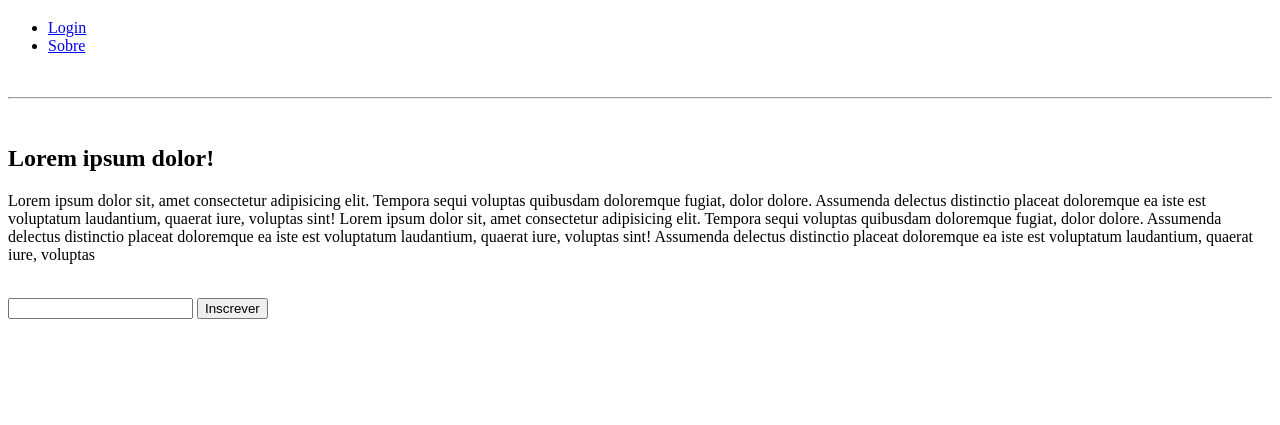
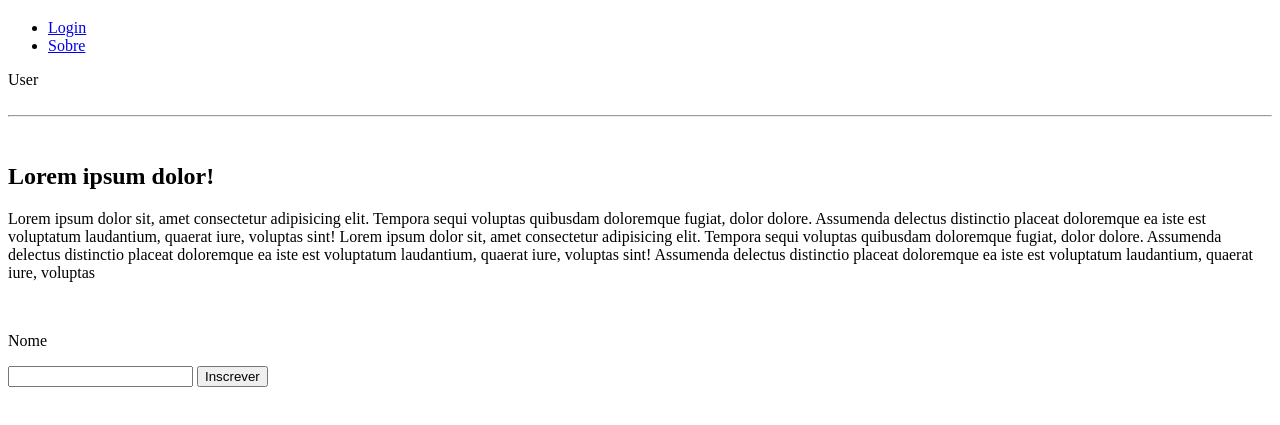
Before and after one commit to ArthurBBotelho/projeto-final-javascript, a plain HTML site: page pagina-principal/index.html in a window 1280 px wide. Shown: the part 61-486 px from the top of the page. Drawn offline with Linux system fonts and the light colour scheme.

Commit message:
java script da inscrição newsletter funcionando

```diff
--- a/pagina-principal/index.html
+++ b/pagina-principal/index.html
@@ -15,6 +15,9 @@
                 <li><a href="/pagina-login/paginaLogin.html">Login</a></li>
                 <li><a href="/pagina-sobre/index.html">Sobre</a></li>
             </ul>
+            <div>
+                <span id="user">User </span>
+            </div>
         </nav>
     </header>
     <br>
@@ -33,8 +36,9 @@
             iste est voluptatum laudantium, quaerat iure, voluptas
         </p>
         <br>
-        <input type="text">
-        <button id="newsLetter">Inscrever</button>
+        <p>Nome </p>
+        <input type="text" id="nome">
+        <button id="newsLetter" onclick="inscrever()">Inscrever</button>
     </section>
 
     <main>
@@ -44,6 +48,7 @@
     <footer>
 
     </footer>
+    <script src="script.js"></script>
 </body>
 
 </html>
--- a/pagina-principal/script.js
+++ b/pagina-principal/script.js
@@ -0,0 +1,6 @@
+let nome = document.getElementById("nome")
+
+function inscrever () {
+    console.log(nome.value)
+    alert("Parabéns, " + nome.value + ", sua inscrição efetuada com sucesso!")
+}
```
